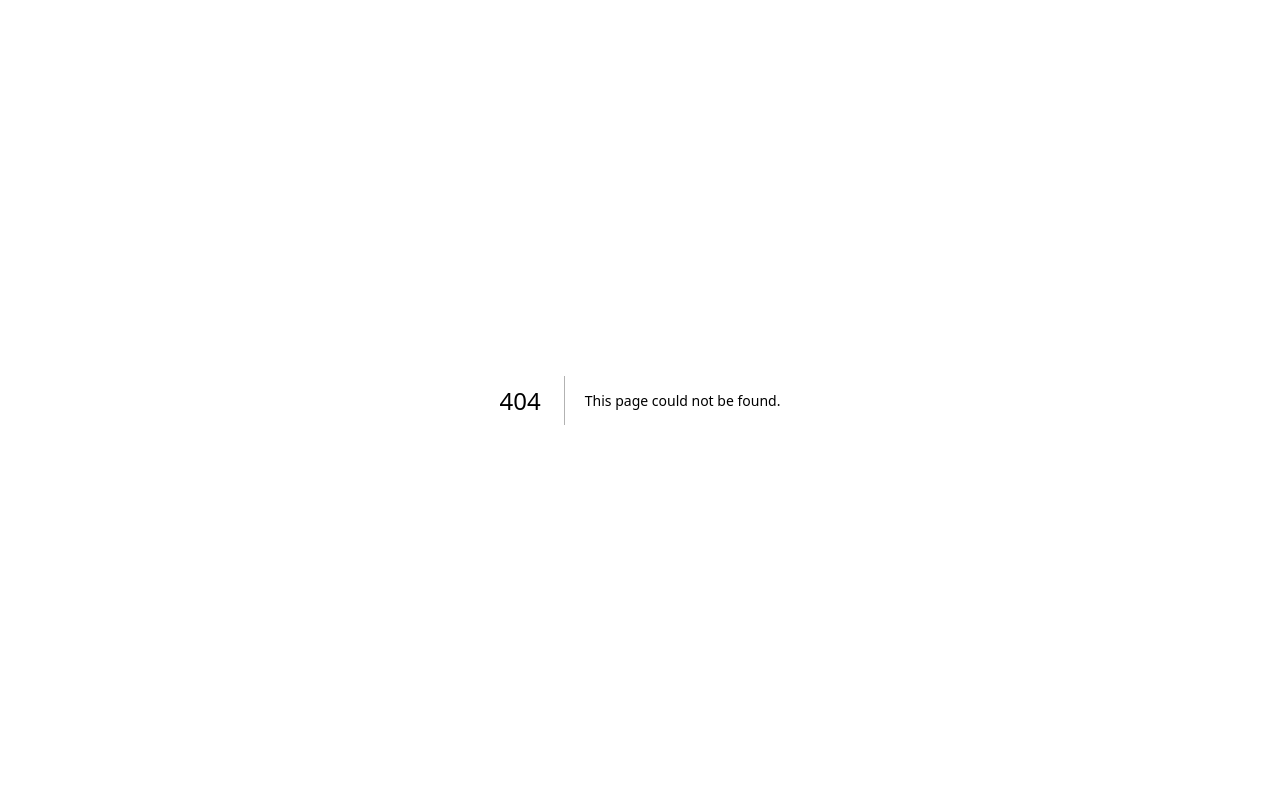
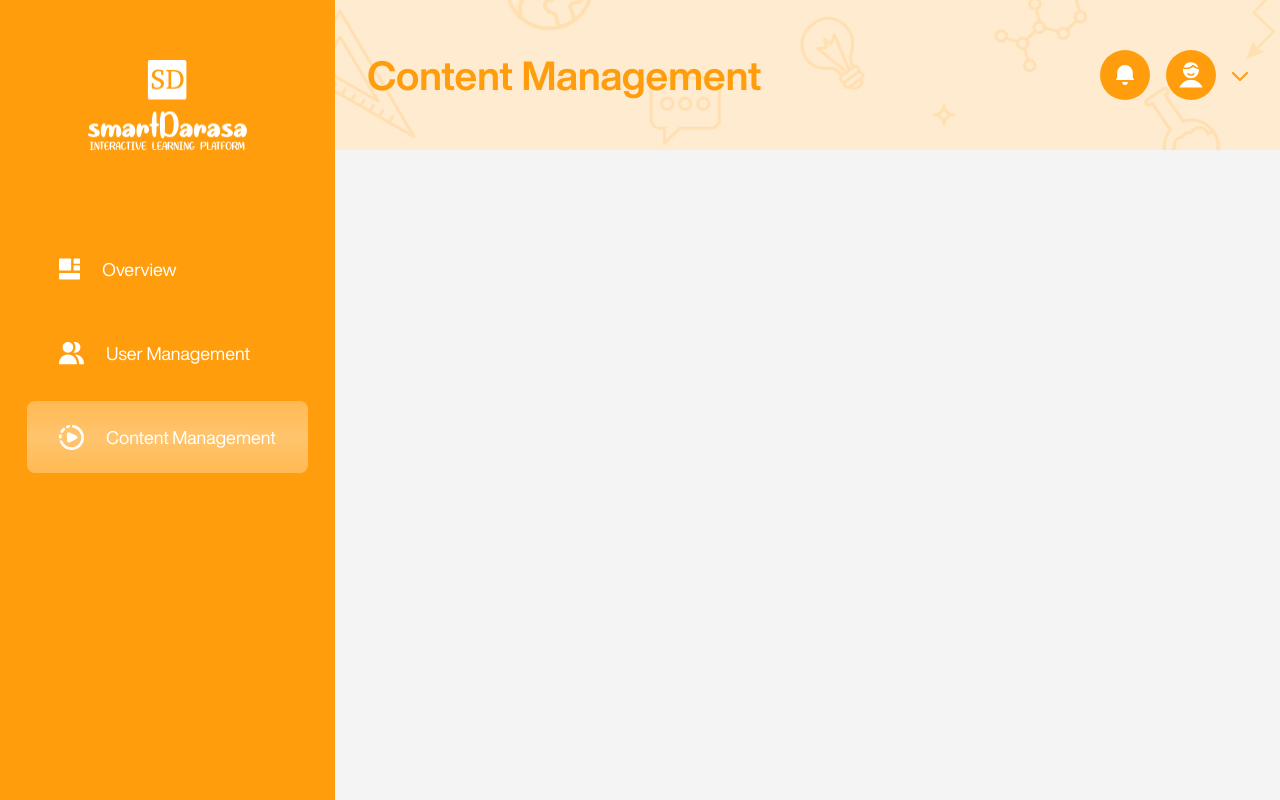
Before and after one commit to vaylette/SDAdmin, a Next.js app: page /dashboard/content-management in a window 1280 px wide. Before the commit this address had no page. Built offline with nearby package versions, Linux system fonts and the light colour scheme.

Commit message:
Created the dynamic title and routes for user management and content management

```diff
--- a/app/_components/header.tsx
+++ b/app/_components/header.tsx
@@ -1,13 +1,15 @@
 'use client'
-import { useState } from "react"
+import { useState, useEffect } from "react"
+import { usePathname } from "next/navigation"
 
 interface Drop {
     notifications: boolean,
     profile: boolean
 }
 
+export default function Header() {
+    const [title, setTitle] = useState<string | null >(null)
 
-export default function Header() {
     const [drop, setDrop] = useState<Drop>({
         notifications: false,
         profile: false
@@ -16,10 +18,24 @@ export default function Header() {
     const handleDrop = (dropType: string): void => {
         setDrop((prev) => ({ ...prev, [dropType]: true }))
     }
+
+    const pathname: string = usePathname()
+
+    console.log(pathname)
+
+    useEffect(() => {
+        switch(pathname) {
+            case '/dashboard': return setTitle('Overview'); break;
+            case '/dashboard/user-management': return setTitle('User Management'); break;
+            case '/dashboard/content-management': return setTitle('Content Management'); break;
+            default: setTitle('Overview')
+        }
+    }, [pathname])
+
   return (
     <>
       <header className="w-full h-[150px] bg-header flex flex-row justify-between items-center px-8">
-        <h6 className="font-bold text-orange-default text-[40px]">Overview</h6>
+        <h6 className="font-bold text-orange-default text-[40px]">{title}</h6>
         <ul className="flex flex-row gap-4 items-center">
             <li>
                 <button onClick={() => handleDrop('notifications')} className='bg-orange-default w-[50px] h-[50px] rounded-full flex items-center justify-center'>
--- /dev/null
+++ b/app/dashboard/content-management/page.tsx
@@ -0,0 +1,8 @@
+
+export default function ContentManagement() {
+  return (
+    <div>
+
+    </div>
+  )
+}
--- /dev/null
+++ b/app/dashboard/user-management/page.tsx
@@ -0,0 +1,8 @@
+
+export default function UserManagement() {
+  return (
+    <div>
+
+    </div>
+  )
+}
```
